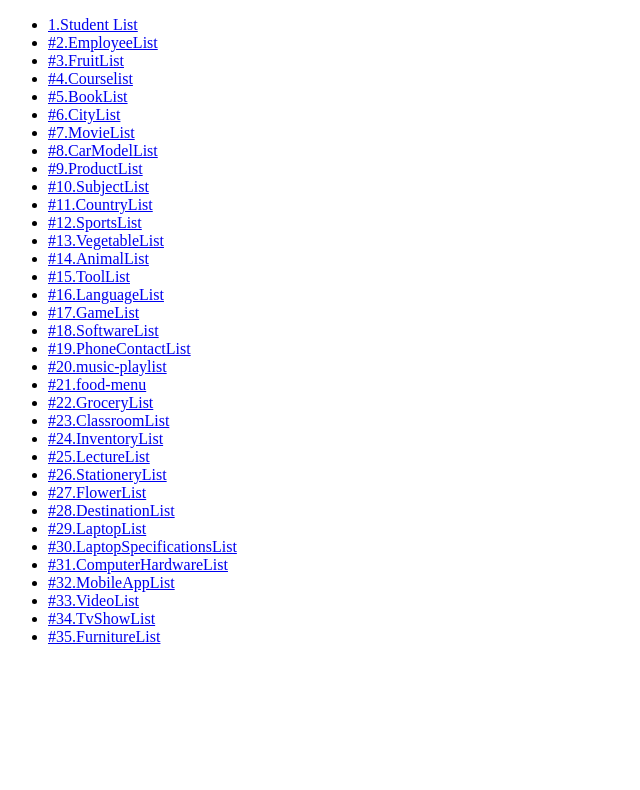
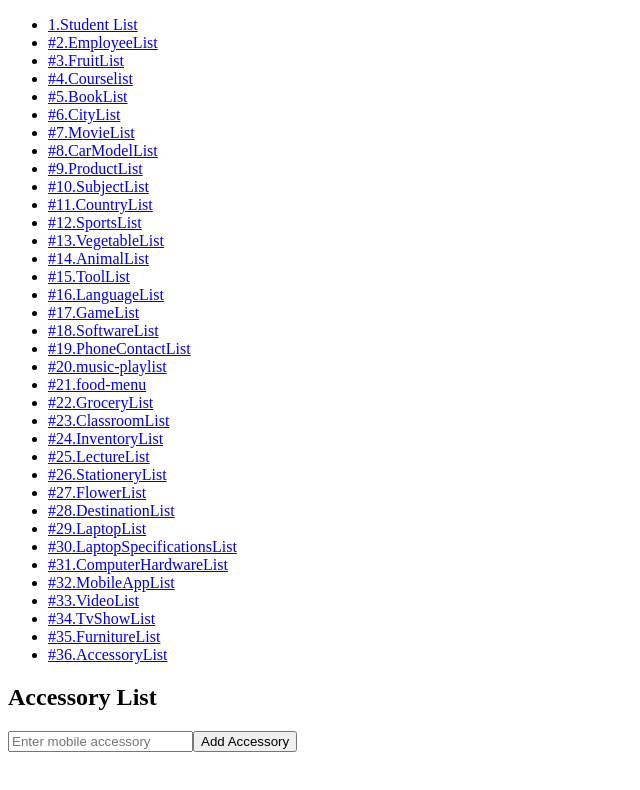
Before and after one commit to ChristineMaitom/AngularDataStructures, an Angular app: page /accessory-list in a window 1280 px wide. Before the commit this address led to /. Shown: the top 790 px of the page, without its empty margins (0-640 px from the left). Built offline with nearby package versions, Linux system fonts and the light colour scheme.

Commit message:
#36 Accessory List

```diff
--- a/src/app/app.component.html
+++ b/src/app/app.component.html
@@ -35,7 +35,7 @@
     <li><a routerLink="video-list">#33.VideoList</a></li>
     <li><a routerLink="tv-show-list">#34.TvShowList</a></li>
     <li><a routerLink="furniture-list">#35.FurnitureList</a></li>
-
+    <li><a routerLink="accessory-list">#36.AccessoryList</a></li>
 
   </ul>
 </nav>
--- a/src/app/app.module.ts
+++ b/src/app/app.module.ts
@@ -40,6 +40,7 @@ import {MobileAppListComponent} from "./components/mobile-app-list/mobile-app-li
 import {VideoListComponent} from "./components/video-list/video-list.component";
 import {TVShowListComponent} from "./components/tv-show-list/tv-show-list.component";
 import {FurnitureListComponent} from "./components/furniture-list/furniture-list.component";
+import {AccessoryListComponent} from "./components/accessory-list/accessory-list.component";
 
 
 const routes: Routes = [
@@ -79,6 +80,7 @@ const routes: Routes = [
   {path: 'video-list', component:VideoListComponent},
   {path: 'tv-show-list', component:TVShowListComponent},
   {path: 'furniture-list', component:FurnitureListComponent},
+  {path: 'accessory-list', component:AccessoryListComponent},
 
 ]
 
@@ -128,7 +130,7 @@ const routes: Routes = [
     VideoListComponent,
     TVShowListComponent,
     FurnitureListComponent,
-
+    AccessoryListComponent,
 
   ],
 
--- /dev/null
+++ b/src/app/components/accessory-list/accessory-list.component.html
@@ -0,0 +1,15 @@
+<div class="accessory-list">
+  <h2>Accessory List</h2>
+
+  <input
+    type="text"
+    [(ngModel)]="accessory"
+    placeholder="Enter mobile accessory"
+    (keydown.enter)="addAccessory()"
+  />
+  <button (click)="addAccessory()">Add Accessory</button>
+
+  <ul>
+    <li *ngFor="let item of accessories">{{ item }}</li>
+  </ul>
+</div>
--- /dev/null
+++ b/src/app/components/accessory-list/accessory-list.component.ts
@@ -0,0 +1,18 @@
+import { Component } from '@angular/core';
+
+@Component({
+  selector: 'app-accessory-list',
+  templateUrl: './accessory-list.component.html',
+  styleUrl: './accessory-list.component.css'
+})
+export class AccessoryListComponent {
+  accessory: string = '';
+  accessories: string[] = [];
+
+  addAccessory() {
+    if (this.accessory.trim()) {
+      this.accessories.push(this.accessory.trim());
+      this.accessory = ''; // Clear input after adding
+    }
+  }
+}
```
Also changed, not shown: src/app/components/accessory-list/accessory-list.component.css (added), 1 other file (tests, documents, lock files or other folders).
